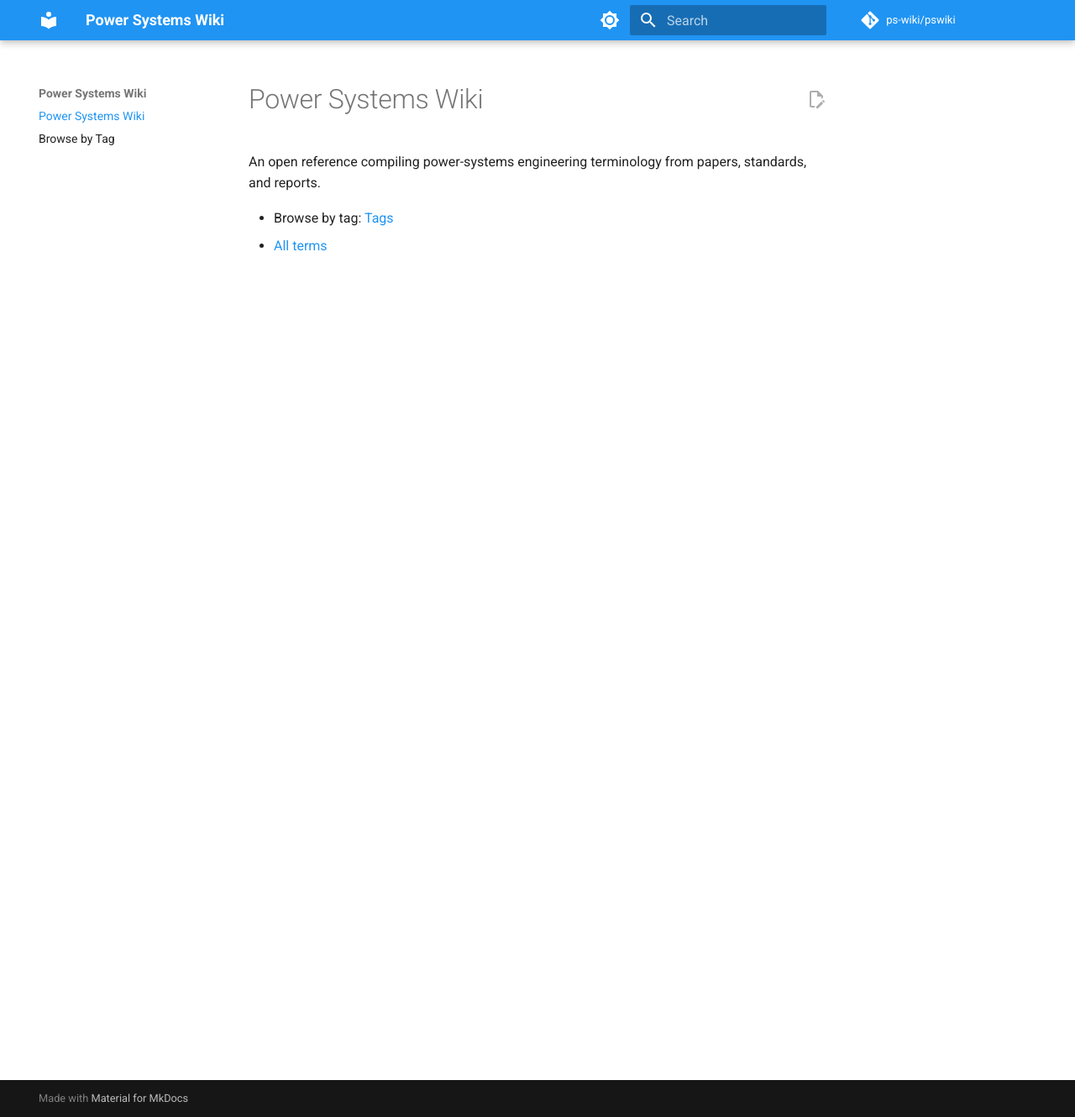
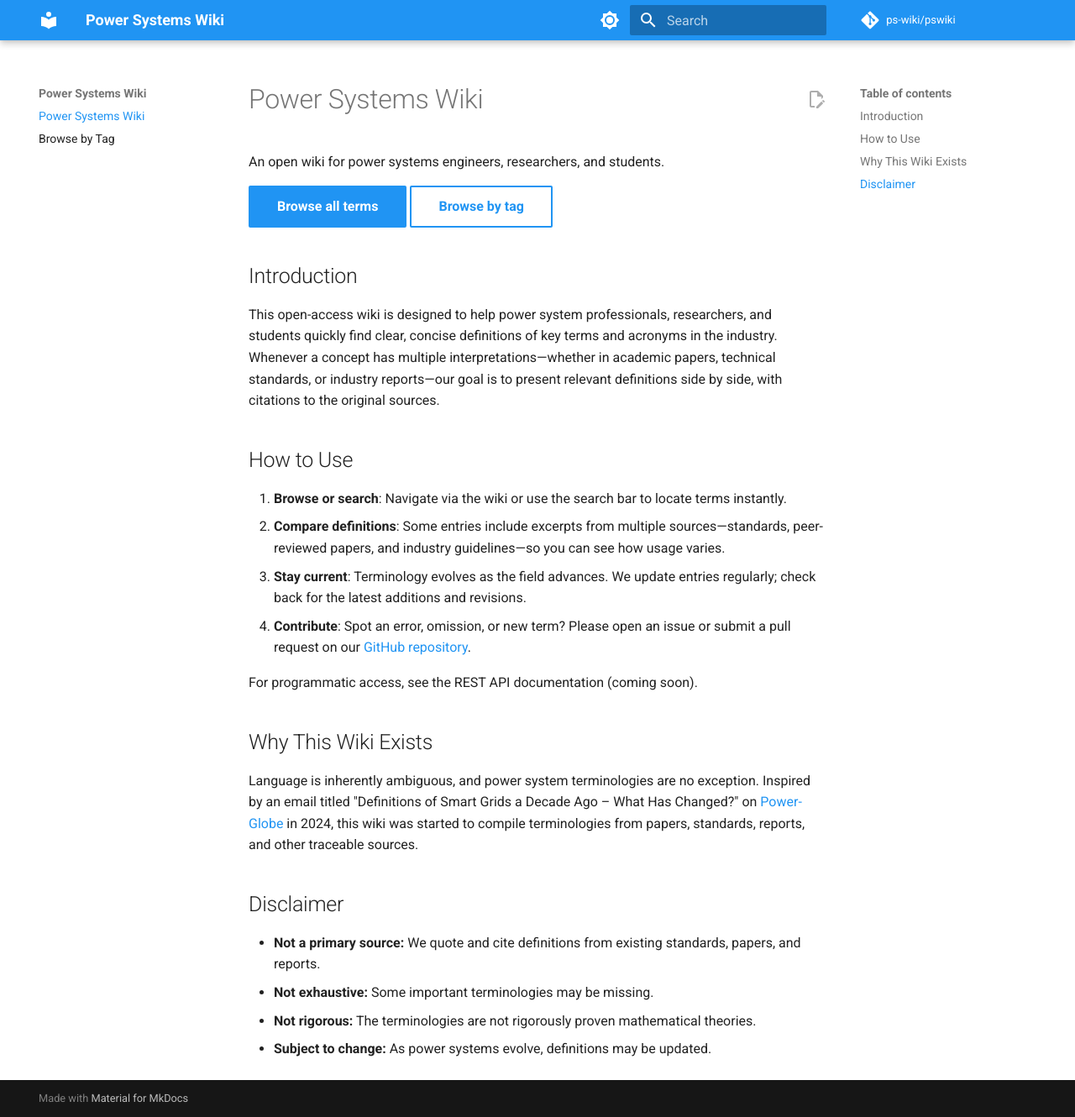
Before and after one commit to ps-wiki/ps-wiki.github.io, an MkDocs documentation site: the page built from docs/index.md, in a window 1280 px wide and 1330 px high. Shown: the whole window at 84% size. Built offline with MkDocs 1.6.1 and Material for MkDocs 9.7.7, drawn with Linux system fonts in a browser that asks for light colours; comment, search, counter and statistics services are not loaded.

Commit message:
Polish: home page content, sortable table, clickable footnote URLs
- docs/index.md: port Introduction/How-to-Use/Why/Disclaimer content
  from _pages/about.md; add Material button links to wiki and tags
- docs/javascripts/tablesort.js + mkdocs.yml: wire tablesort so the
  All Terms table is sortable by column (title, tags, last updated)
- render.py: emit footnote URLs as [url](url) markdown links instead
  of bare text so they are clickable in the rendered page
- test_render.py: update assertion to match new link format

Co-Authored-By: Claude Sonnet 4.6 <noreply@anthropic.com>

```diff
--- a/docs/index.md
+++ b/docs/index.md
@@ -4,8 +4,33 @@ title: Power Systems Wiki
 
 # Power Systems Wiki
 
-An open reference compiling power-systems engineering terminology from papers,
-standards, and reports.
+An open wiki for power systems engineers, researchers, and students.
 
-- Browse by tag: [Tags](tags.md)
-- [All terms](wiki/index.md)
+[Browse all terms](wiki/index.md){ .md-button .md-button--primary }
+[Browse by tag](tags.md){ .md-button }
+
+## Introduction
+
+This open-access wiki is designed to help power system professionals, researchers, and students quickly find clear, concise definitions of key terms and acronyms in the industry.
+Whenever a concept has multiple interpretations—whether in academic papers, technical standards, or industry reports—our goal is to present relevant definitions side by side, with citations to the original sources.
+
+## How to Use
+
+1. **Browse or search**: Navigate via the wiki or use the search bar to locate terms instantly.
+1. **Compare definitions**: Some entries include excerpts from multiple sources—standards, peer-reviewed papers, and industry guidelines—so you can see how usage varies.
+1. **Stay current**: Terminology evolves as the field advances. We update entries regularly; check back for the latest additions and revisions.
+1. **Contribute**: Spot an error, omission, or new term? Please open an issue or submit a pull request on our [GitHub repository](https://github.com/ps-wiki/pswiki).
+
+For programmatic access, see the REST API documentation (coming soon).
+
+## Why This Wiki Exists
+
+Language is inherently ambiguous, and power system terminologies are no exception.
+Inspired by an email titled "Definitions of Smart Grids a Decade Ago – What Has Changed?" on [Power-Globe](https://pages.mtu.edu/~ljbohman/peec/globe/) in 2024, this wiki was started to compile terminologies from papers, standards, reports, and other traceable sources.
+
+## Disclaimer
+
+- **Not a primary source:** We quote and cite definitions from existing standards, papers, and reports.
+- **Not exhaustive:** Some important terminologies may be missing.
+- **Not rigorous:** The terminologies are not rigorously proven mathematical theories.
+- **Subject to change:** As power systems evolve, definitions may be updated.
--- /dev/null
+++ b/docs/javascripts/tablesort.js
@@ -0,0 +1,6 @@
+document$.subscribe(function () {
+  var tables = document.querySelectorAll("article table:not([class])");
+  tables.forEach(function (table) {
+    new Tablesort(table);
+  });
+});
--- a/mkdocs.yml
+++ b/mkdocs.yml
@@ -47,3 +47,5 @@ markdown_extensions:
 extra_javascript:
   - javascripts/mathjax.js
   - https://unpkg.com/mathjax@3/es5/tex-mml-chtml.js
+  - https://unpkg.com/tablesort@5.3.0/dist/tablesort.min.js
+  - javascripts/tablesort.js
```
Also changed, not shown: 2 other files.
